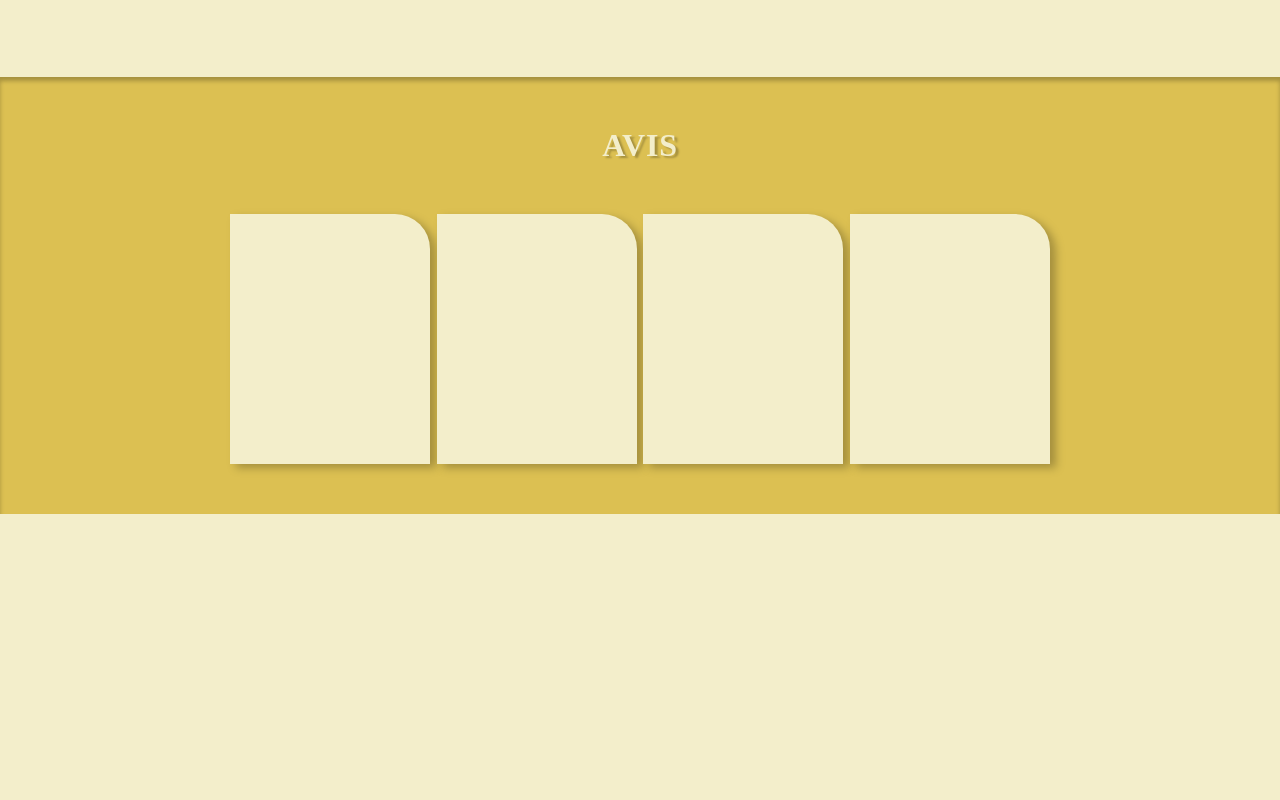
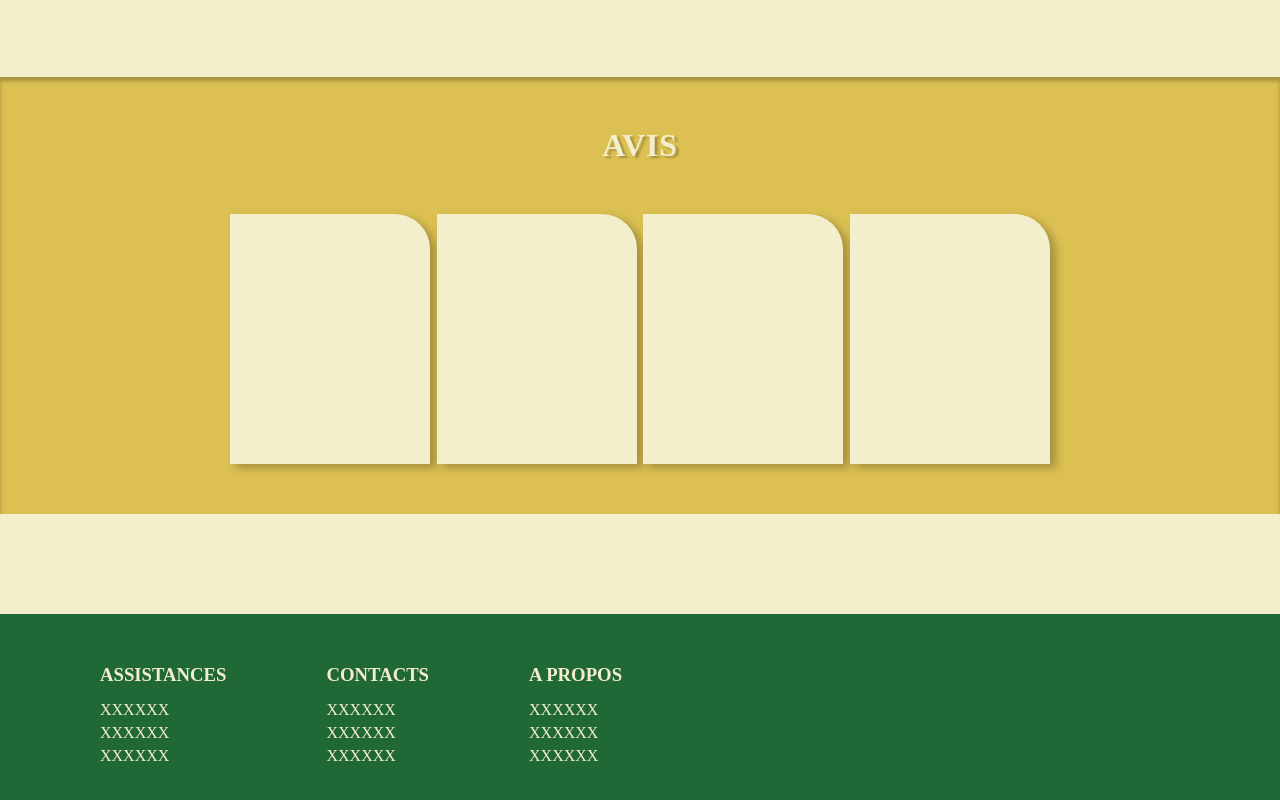
Before and after one commit to oayouub/projectTh-, a React (Create React App) app in the folder projethe/: page / in a window 1280 px wide. Shown: the part 1482-2282 px from the top of the page. Before the commit the page ends 2096 px from the top, so only its background shows below. Built offline with nearby package versions, Linux system fonts and the light colour scheme.

Commit message:
add footer

```diff
--- /dev/null
+++ b/projethe/src/components/Footer.js
@@ -0,0 +1,36 @@
+import React from 'react';
+
+const Footer = () => {
+    return (
+        <div className='footer'>
+            <div className='contentFooter'>
+                <div className='sectionFooter'>
+                    <h3>ASSISTANCES</h3>
+                    <ul>
+                        <li>XXXXXX</li>
+                        <li>XXXXXX</li>
+                        <li>XXXXXX</li>
+                    </ul>
+                </div>
+                <div className='sectionFooter'>
+                    <h3>CONTACTS</h3>
+                    <ul>
+                        <li>XXXXXX</li>
+                        <li>XXXXXX</li>
+                        <li>XXXXXX</li>
+                    </ul>
+                </div>
+                <div className='sectionFooter'>
+                    <h3>A PROPOS</h3>
+                    <ul>
+                        <li>XXXXXX</li>
+                        <li>XXXXXX</li>
+                        <li>XXXXXX</li>
+                    </ul>
+                </div>
+            </div>
+        </div>
+    );
+};
+
+export default Footer;
--- a/projethe/src/pages/Home.js
+++ b/projethe/src/pages/Home.js
@@ -1,5 +1,6 @@
 import React from 'react';
 import Card from '../components/Card';
+import Footer from '../components/Footer';
 import Navigation from '../components/Navigation';
 
 
@@ -58,6 +59,8 @@
             </ul>
         </div>
 
+        <Footer />
+
         </div>
     );
 };
--- /dev/null
+++ b/projethe/src/style/components/_footer.scss
@@ -0,0 +1,26 @@
+.footer{
+    background-color: $color5;
+
+    .contentFooter{
+        display: flex;
+        flex-direction: row;
+        color: $color2;
+        height: 50vh;
+        gap: 100px;
+        padding: 50px 100px;
+
+        width: 60%;
+
+        .sectionFooter{
+            display: flex;
+            flex-direction: column;
+            gap: 15px;
+        }
+        ul{
+            display: flex;
+            flex-direction: column;
+            gap: 5px;
+            list-style: none;
+        }
+    }
+}
--- a/projethe/src/style/index.scss
+++ b/projethe/src/style/index.scss
@@ -4,6 +4,7 @@
 @import './components/home';
 @import './components/infoProduit';
 @import './components/card';
+@import './components/footer';
 
 *{
     margin: 0;
```
